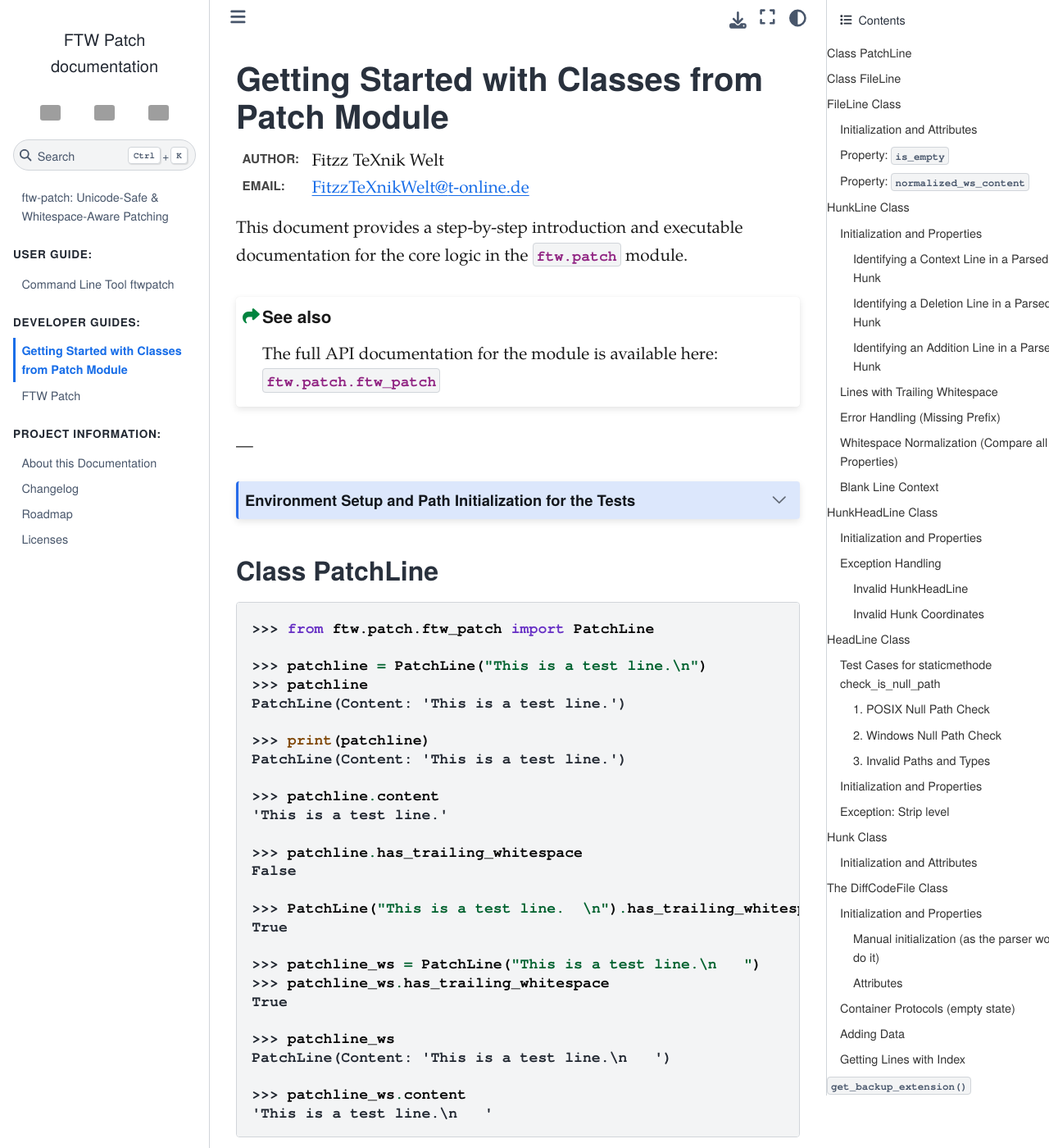
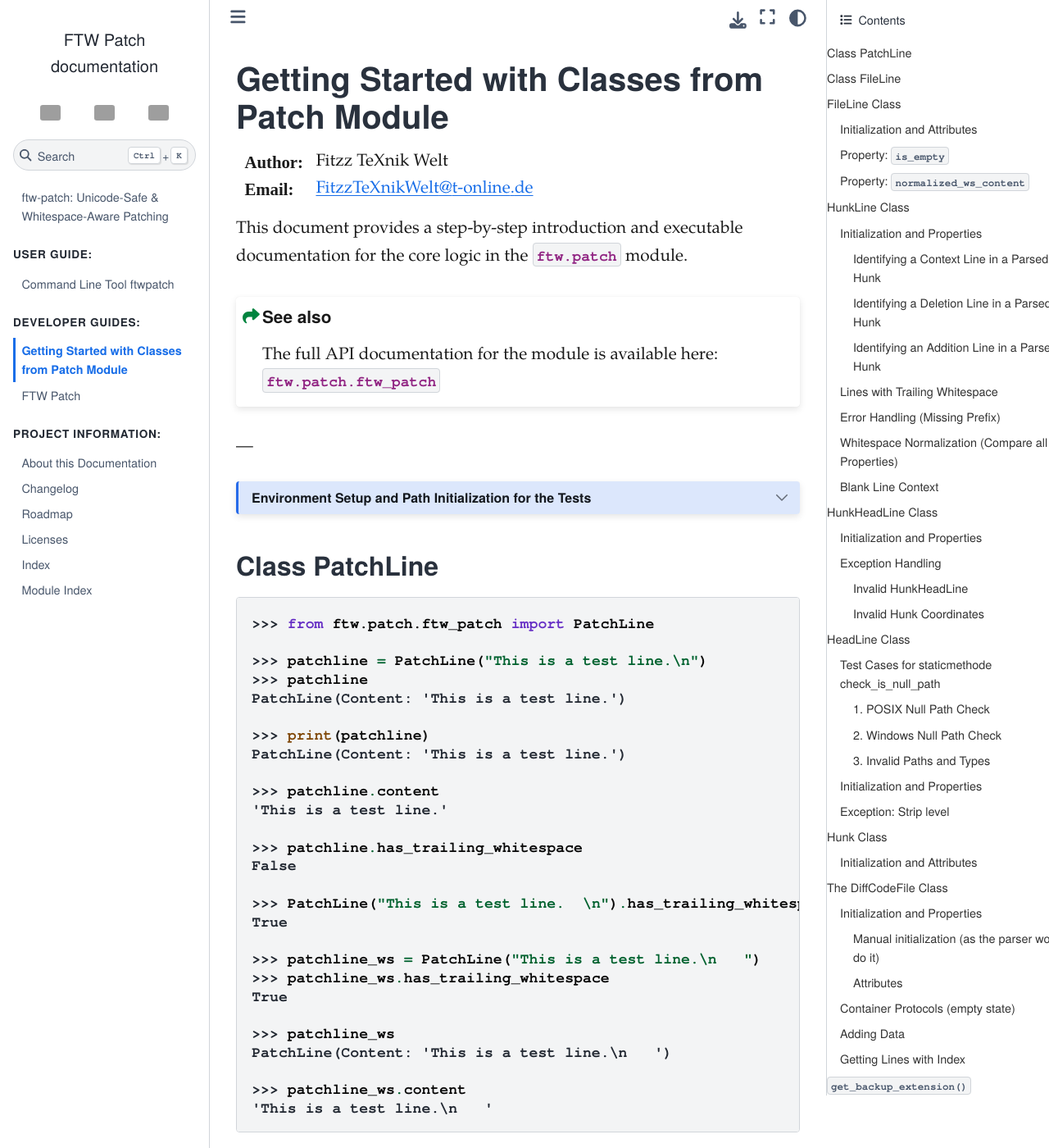
Before and after one commit to fitzz-ftw/ftw-patch, a Sphinx documentation site: the page built from doc/source/devel/get_started_ftw_patch.rst, in a window 1280 px wide and 1400 px high. Shown: the whole window at 82% size. Built offline with Sphinx 7.4.7 and the Sphinx Book theme 1.1.4, drawn with Linux system fonts in a browser that asks for light colours; some web fonts are replaced; the version number could not be read and is left out; grey boxes are pictures that could not be loaded.

Commit message:
docs: optimize HTML layout and enable professional ePub export
- conf.py:
    - Integrated advanced TOC handling (hide parents, compact signatures).
    - Optimized API rendering with autodoc typehints and short literal types.
    - Added ePub specific resource handling (fonts, mimetypes, index-appending).
    - Configured coverage and doctest global setups.
    - Cleaned up obsolete helper functions for font management.
- Makefiles:
    - Updated build routines to ensure clean asset copying for both HTML and ePub.
- CSS:
    - Refined typography and layout for better readability on web and mobile e-readers.
- index.rst / license.rst:
    - Structural adjustments to ensure a valid ePub spine and proper legal inclusion.
- pyproject.toml:
    - Synchronized project metadata and dependencies for the documentation build.

This update prioritizes high-quality web output while providing a
fully compliant, font-embedded ePub version for offline usage.

```diff
--- a/doc/source/_static/custom.css
+++ b/doc/source/_static/custom_html.css
@@ -5,7 +5,8 @@
 @import url("fonts.css");        /* 1. Schriften laden */
 @import url("colors.css");
 @import url("typography.css");   /* 2. Grundtext (Pagella) */
-@import url("layout_fixes.css"); /* 3. Geometrie & TOC */
-@import url("ui_elements.css");  /* 4. UI & Akkordeons (Heros) */
+@import url("html_layout_fixes.css"); /* 3. Geometrie & TOC */
+@import url("ui_shared.css");  /* 4. UI & Akkordeons (Heros) */
+@import url("html_ui_elements.css");
 @import url("code_api.css");     /* 5. API & Signaturen (Cursor) */
 @import url("admonitions.css");  /* 6. Warnungen/Hinweise (LaTeX-Style) */
--- /dev/null
+++ b/doc/source/_static/html_ui_elements.css
@@ -0,0 +1,15 @@
+/* Spezielle Web-Anpassungen für das Inhaltsverzeichnis */
+.toctree-wrapper p.caption {
+    font-size: 1.6rem !important;
+    margin-top: 2rem !important;
+    margin-bottom: 1rem !important;
+}
+
+/* Hover-Effekte und Schatten, die nur im Browser gut wirken */
+.sd-card {
+    transition: transform 0.2s ease-in-out;
+}
+.sd-card:hover {
+    transform: translateY(-2px);
+    box-shadow: 0 4px 8px rgba(0,0,0,0.1);
+}
--- a/doc/source/_static/ui_elements.css
+++ /dev/null
@@ -1,164 +0,0 @@
-/* Akkordeons & UI */
-.sd-accordion-title,
-.sd-summary-title,
-details summary,
-.admonition-title,
-p.rubric,
-.sd-card-title,
-/* Neu: Karten-Überschriften */
-div.code-block-caption span.caption-text,
-.toctree-wrapper p.caption,
-dl.simple dt strong {
-    font-family: 'TeXGyreHeros', sans-serif !important;
-    font-weight: 700 !important;
-    color: var(--ui-header-text) !important;
-}
-
-.toctree-wrapper p.caption {
-    font-size: 1.6rem !important;
-    /* h3 Äquivalent */
-    margin-top: 2rem !important;
-    margin-bottom: 1rem !important;
-    line-height: 1.2;
-    /* border-bottom: 1px solid var(--ui-label-color);  */
-    padding-bottom: 0.3rem;
-}
-
-
-p.rubric,
-dl.simple dt strong {
-    font-size: 1.1rem;
-    margin-top: 1.5rem;
-    margin-bottom: 0.8rem;
-    line-height: 1.2;
-}
-
-div.code-block-caption span.caption-text {
-    font-size: 0.95rem;
-    color: var(--ui-caption-color) !important;
-    /* Etwas weniger Gewicht als Hauptüberschriften, falls gewünscht */
-    letter-spacing: 0.01em;
-}
-
-/* --- 3. Karten-Titel (Design-Cards) --- */
-.sd-card-title {
-    font-size: 1.25rem !important;
-    margin-bottom: 0.5rem !important;
-}
-
-/* Feldlisten (Parameters, Returns) */
-.field-list th.field-name,
-.field-list dt {
-    font-family: 'TeXGyreHeros', sans-serif !important;
-    font-weight: 700 !important;
-    font-size: 0.95rem;
-    text-transform: uppercase;
-    color: var(--ui-label-color) !important;
-}
-
-
-/* Akkordion-Titel */
-.sd-summary-title {
-    font-family: 'TeXGyreHeros', sans-serif !important;
-    font-size: 1.15rem !important;
-    font-weight: 700 !important;
-    /* Update auf echten Bold-Schnitt */
-    padding-left: 0.5rem !important;
-}
-
-/* Rubriken innerhalb von Akkordions */
-.sd-dropdown p.rubric {
-    font-family: 'TeXGyreHeros', sans-serif !important;
-    font-size: 1.05rem;
-    font-weight: 700;
-    margin-top: 15px;
-    color: var(--ui-body-text) !important;
-}
-
-
-/* Spezielle Patches/Optionen (Heros für technische UI-Labels) */
-code.ftwpatchopt {
-    font-family: 'TeXGyreHeros', sans-serif !important;
-    color: var(--ui-patch-red) !important;
-    background-color: var(--ui-patch-bg) !important;
-    padding: 1px 3px;
-    border-radius: 3px;
-    font-weight: 700;
-}
-
-/* Container-Targeting für API-Elemente */
-.custom-api-style dl.simple dt {
-    font-family: 'TeXGyreHeros', sans-serif !important;
-    font-weight: 700 !important;
-    color: var(--ui-header-text) !important;
-    font-size: 1.05rem;
-    margin-top: 0.8rem;
-}
-
-/* Die Beschreibungen unter den Attributen/Methoden */
-.custom-api-style dl.simple dd {
-    font-family: 'TeXGyrePagella', serif !important;
-    margin-left: 1.5rem;
-    margin-bottom: 0.5rem;
-    color: var(--ui-body-text);
-}
-
-/* Titel der Version */
-.ftw-cr-title {
-    font-family: 'TeXGyreHeros', sans-serif !important;
-    font-weight: 800;
-    font-size: 1.3rem !important;
-    color: var(--ui-header-text);
-    border-bottom: 2px solid var(--ui-active-color);
-    display: inline-block;
-    padding-bottom: 2px;
-    margin-bottom: 1.2rem !important;
-}
-
-/* Die Kategorien innerhalb des Changelogs/Roadmap */
-.ftw-cr-added,
-.ftw-cr-changed,
-.ftw-cr-fixed {
-    font-family: 'TeXGyreHeros', sans-serif !important;
-    font-weight: 500 !important;
-}
-
-/* Farbcodes für die verschiedenen Typen */
-p.ftw-cr-added.rubric {
-    color: var(--ftw-color-added) !important;
-    /* Grün */
-    font-weight: bold !important;
-    font-size: 0.8rem !important;
-}
-
-p.ftw-cr-changed.rubric {
-    color: var(--ftw-color-changed) !important;
-    /* Dein Blau/Aktivfarbe */
-    font-weight: bold !important;
-    font-size: 0.8rem !important;
-}
-
-p.ftw-cr-fixed.rubric {
-    color: var(--ftw-color-fixed) !important;
-    /* Rot für Fixes */
-    font-weight: bold !important;
-    font-size: 0.8rem !important;
-}
-
-/* Container-Styling für die Roadmap */
-.ftw-roadmap-section {
-    background-color: var(--ui-patch-bg);
-    padding: 1.5rem;
-    border-radius: 8px;
-    margin-bottom: 2rem;
-}
-
-.roadmap-icon.inprogress {
-    color: var(--ftw-color-changed) !important;
-    /* Nutzt dein ISO-Blau / TOC-Hover */
-}
-
-.roadmap-icon.todo {
-    color: var(--ui-label-color) !important;
-    /* Nutzt dein dezentes Grau */
-}
--- /dev/null
+++ b/doc/source/_static/ui_shared.css
@@ -0,0 +1,33 @@
+/* Schriftarten für alle UI-Titel */
+.sd-accordion-title,
+.sd-summary-title,
+details summary,
+p.rubric,
+.sd-card-title,
+div.code-block-caption span.caption-text,
+.toctree-wrapper p.caption,
+dl.simple dt strong,
+.ftw-cr-title {
+    font-family: 'TeXGyreHeros', sans-serif !important;
+    font-weight: 700 !important;
+    color: var(--ui-header-text) !important;
+}
+
+/* Changelog-Kategorien (Logik aus deinem Snippet) */
+.ftw-cr-added, .ftw-cr-changed, .ftw-cr-fixed {
+    font-family: 'TeXGyreHeros', sans-serif !important;
+    font-weight: 500 !important;
+}
+p.ftw-cr-added.rubric { color: var(--ftw-color-added) !important; font-size: 0.8rem !important; }
+p.ftw-cr-changed.rubric { color: var(--ftw-color-changed) !important; font-size: 0.8rem !important; }
+p.ftw-cr-fixed.rubric { color: var(--ftw-color-fixed) !important; font-size: 0.8rem !important; }
+
+/* Die Titel-Box im Changelog */
+.ftw-cr-title {
+    font-weight: 800;
+    font-size: 1.3rem !important;
+    border-bottom: 2px solid var(--ui-active-color);
+    display: inline-block;
+    padding-bottom: 2px;
+    margin-bottom: 1.2rem !important;
+}
--- a/doc/source/conf.py
+++ b/doc/source/conf.py
@@ -1,42 +1,39 @@
 # Configuration file for the Sphinx documentation builder.
-#
-# For the full list of built-in configuration values, see the documentation:
-# https://www.sphinx-doc.org/en/master/usage/configuration.html
-
-# -- Project information -----------------------------------------------------
-# https://www.sphinx-doc.org/en/master/usage/configuration.html#project-information
-
 import os
 import sys
 
 from docutils import nodes
 
+try:
+    from ftw.patch._version import __version__
+    version = __version__
+    release = __version__
+except ImportError:
+    version = '1.0'  # Fallback, damit ePub nicht meckert
+    release = '1.0.0'
 
+# -- Custom Roles and Components ---------------------------------------------
 def ftwpatchopt_role(name, rawtext, text, lineno, inliner, options=None, content=None):
-    # Wir erstellen einen literal-Knoten (für Monospace)
-    # und fügen "ftwpatchopt" zu den Klassen hinzu
+    """Custom role for monospace text styling."""
     node = nodes.literal(rawtext, text, classes=['ftwpatchopt'])
     return [node], []
 
 def setup(app):
-    app.add_css_file('custom.css')
-    # Eine spezifische Rolle für ftwpatch-Optionen
+    """Register custom components during the Sphinx setup process."""
     app.add_role('ftwpatchopt', ftwpatchopt_role)
 
-sys.path.insert(0, os.path.abspath('.'))
+
+# -- Project information -----------------------------------------------------
 project = "FTW Patch"
 copyright = "2025, Fitzz TeΧnik Welt"
 author = "Fitzz TeΧnik Welt"
 html_show_copyright = True
 
 # -- General configuration ---------------------------------------------------
-# https://www.sphinx-doc.org/en/master/usage/configuration.html#general-configuration
-
 extensions = [
     "sphinxarg.ext",
     "autoclasstoc",
     "sphinx.ext.autodoc",
-    "sphinx_autodoc_annotation",
     "sphinx.ext.doctest",
     "sphinx.ext.autosummary",
     "sphinx.ext.intersphinx",
@@ -44,15 +41,10 @@
     "sphinx.ext.viewcode",
     "sphinx_copybutton",
     'sphinx_design',
-    # "sphinxcontrib-mermaid",
-    # "sphinxcontrib-plantuml",
 ]
 
-
-html_static_path = ['_static']
 templates_path = ["_templates", "_templates/autosummary"]
 exclude_patterns = []
-
 language = "en"
 maximum_signature_line_length= 120
 toc_object_entries_show_parents='hide'
@@ -62,99 +54,16 @@
 ]
 
 # -- Options for HTML output -------------------------------------------------
-# https://www.sphinx-doc.org/en/master/usage/configuration.html#options-for-html-output
-
-# html_theme = 'alabaster'
-# html_theme = 'classic'
-# Configuration for python_docs_theme
-# html_theme = "python_docs_theme"
-# html_static_path = ["_static"]
-# html_show_sourcelink = True
-# html_theme_options = {
-#     "sidebarwidth": "300",
-#     "collapsiblesidebar": False,
-#     "stickysidebar": True,
-#     "navigation_with_keys": True,
-#     "rightsidebar": False,
-# }
-# html_sidebars = {
-#     "devel/**": ["searchbox.html", "globaltoc.html", "relations.html", "mymodul.html",
-#                 "sourcelink.html"],
-#     "*": ["searchbox.html", "globaltoc.html", "relations.html", "sourcelink.html"],
-# }
-
-# ##############
-# # Configuration for read_the_docs
-# html_theme = "sphinx_rtd_theme"
-# html_static_path = ["_static"]
-# html_show_sourcelink = True
-# html_theme_options = {
-#     "collapse_navigation": True,  # Zeigt Unterpunkte in der Sidebar an
-#     "sticky_navigation": True,     # Sidebar bleibt beim Scrollen fixiert
-#     "navigation_depth": 4,         # Tiefe der Menüstruktur
-#     #"display_version": True,       # Zeigt die Projektversion oben links an
-#     "includehidden": True,
-#     "titles_only": False,
-# }
-# def setup(app):
-#     app.add_css_file("custom.css")
-# ##########
-
-# ################
-# # Configuration for furo
-# html_theme = "furo"
-
-# # Furo braucht kaum Optionen, um gut auszusehen
-# html_theme_options = {
-#     "sidebar_hide_name": False,
-#     "navigation_with_keys": True,
-# }
-# ########
-
-#################
-# Configuration for pydata_sphinx_them
-#                   ^^^^^^^^^^^^^^^^^^^
-# html_theme = "pydata_sphinx_theme"
-
-# html_theme_options = {
-#     "logo": {
-#         "text": "FTW Patch",
-#     },
-#     "show_nav_level": 2,
-#     "show_prev_next": True,
-#     "navbar_align": "left",
-#     "secondary_sidebar_items": ["page-toc", "edit-this-page"],
-#     "navbar_persistent": ["search-button"],
-#     "header_links_before_dropdown": 5,
-#     "icon_links": [
-#         {
-#             "name": "Index",
-#             "url": "genindex.html", # Verweist auf den General Index
-#             "icon": "fa-solid fa-list",
-#         },
-#     ],
-# }
-
-# html_sidebars = {
-#   "**": ["sidebar-nav-bs"]
-# }
-
-# html_theme_options.update({
-#     "external_links": [], # Sicherstellen, dass nichts fälschlich als extern gilt
-# })
-# ##########
-
-#################
-# Configuration for sphinx_book_theme
-#                   ^^^^^^^^^^^^^^^^^
 html_theme = "sphinx_book_theme"
+html_static_path = ['_static']
+html_css_files = ['custom_html.css']
 toc_object_entries = True
 toc_object_entries_show_parents = 'hide'
 html_theme_options = {
     "icon_links": [
         {
             "name": "General Index",
-            "url": "/genindex", # Sphinx generiert diese Datei automatisch
+            "url": "/genindex",
             "icon": 'https://raw.githubusercontent.com/fortawesome/Font-Awesome/6.x/svgs/solid/book.svg',
             "type": "url",
             "attributes": {
@@ -183,16 +92,33 @@
     "show_toc_level": 5,
     "show_navbar_depth": 2,
     "home_page_in_toc": True,
-    }
-
+}
 # intersphinx configuration
-
 intersphinx_mapping = {"python": (f"https://docs.python.org/{sys.version_info.major}.{sys.version_info.minor}",
                                     None)}
+# -- Options for ePub output -------------------------------------------------
+epub_theme = 'epub'
+epub_basename = 'FTW_Patch_Handbuch'
+epub_title = project
+epub_author = author
+epub_publisher = author
+epub_identifier = 'https://github.com/fitzz-ftw/ftw-patch.git'
+epub_scheme = 'URL'
+epub_css_files = ['custom_epub.css']
+# Fügt den Index und Modulindex zum internen Guide hinzu
+epub_use_index = True  # Erlaubt die Generierung des Index
 
-# autodoc and  autoclasstoc configuration
-# autoclass_content = "class" #"both" see:
-#               autodoc_default_options:'class-doc-from'
+# Dies erzwingt die Aufnahme in das Inhaltsverzeichnis des Readers
+epub_tocscope = 'default'
+epub_tocdepth = 3
+
+
+epub_exclude_files = [
+    '_static/fonts/GUST-FONT-LICENSE.txt',
+    '.buildinfo.bak'
+]
+
+# -- Autodoc / Autosummary configuration -------------------------------------
 autodoc_typehints = "description"
 autodoc_class_signature = "separated"
 autodoc_typehints_description_target = "documented_params"
@@ -233,20 +159,3 @@
 # Python domain configuration
 add_module_names = False
 python_display_short_literal_types = True
-
-# doctest configuration
-doctest_global_setup = """
-in_sphinx=True
-"""
-# mermaid extention configuration
-#
-# 'html', 'png' oder 'svg'
-#mermaid_output_format='html'
-#mermaid_js = 'https://unpkg.com/mermaid/dist/mermaid.min.js'
-
-
-# plantuml
-#plantuml="java -jar <Pfad zum PlantUML-JAR>"
-# 'png' oder 'svg'
-#plantuml_output_format='png'
-#plantuml_syntax_highlighting = 'html'
--- a/pyproject.toml
+++ b/pyproject.toml
@@ -51,7 +51,6 @@
 doc = [
     "sphinx",
     "sphinx-argparse",
-    "sphinx-autodoc-annotation",
     "autoclasstoc",
     "python-docs-theme",
     "sphinxcontrib-mermaid",
```
Also changed, not shown: doc/source/_static/custom_epub.css (added, +11 -0 lines), doc/source/_static/epub_ui_fixes.css (added, +24 -0 lines), doc/source/index.rst (+30 -23 lines), doc/source/license.rst (+11 -0 lines), doc/source/_static/html_layout_fixes.css (renamed from doc/source/_static/layout_fixes.css), 2 other files.
